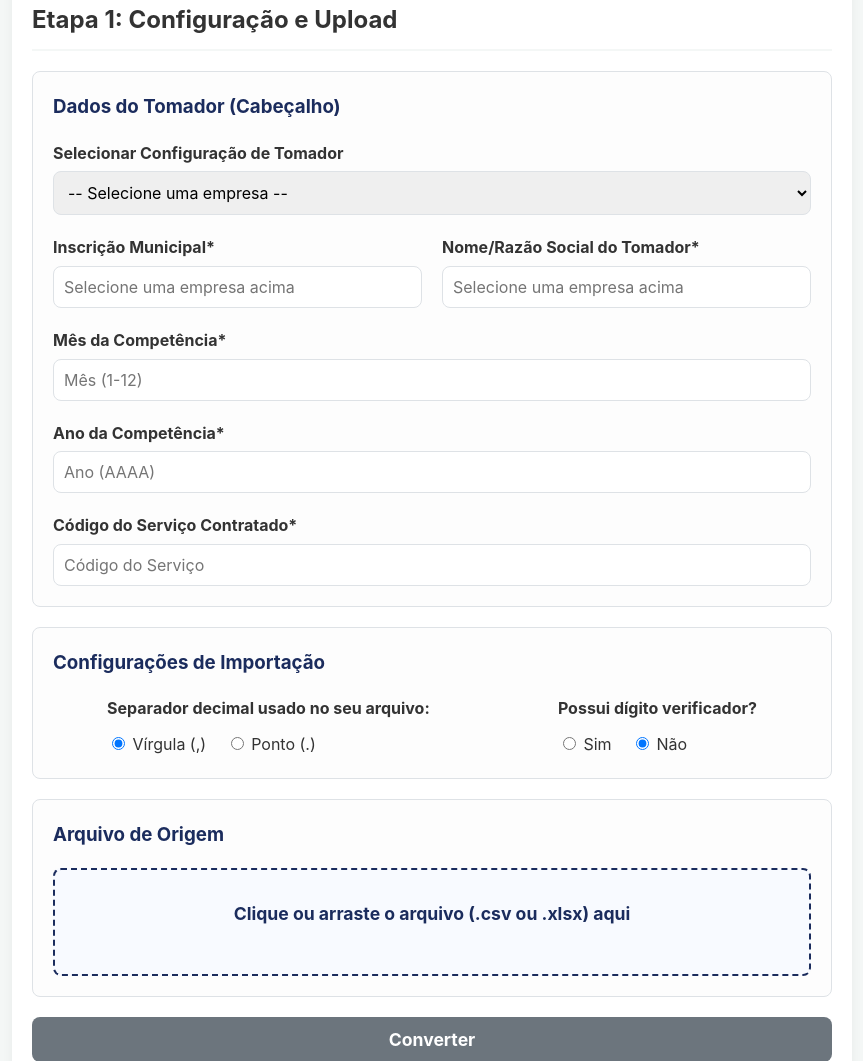
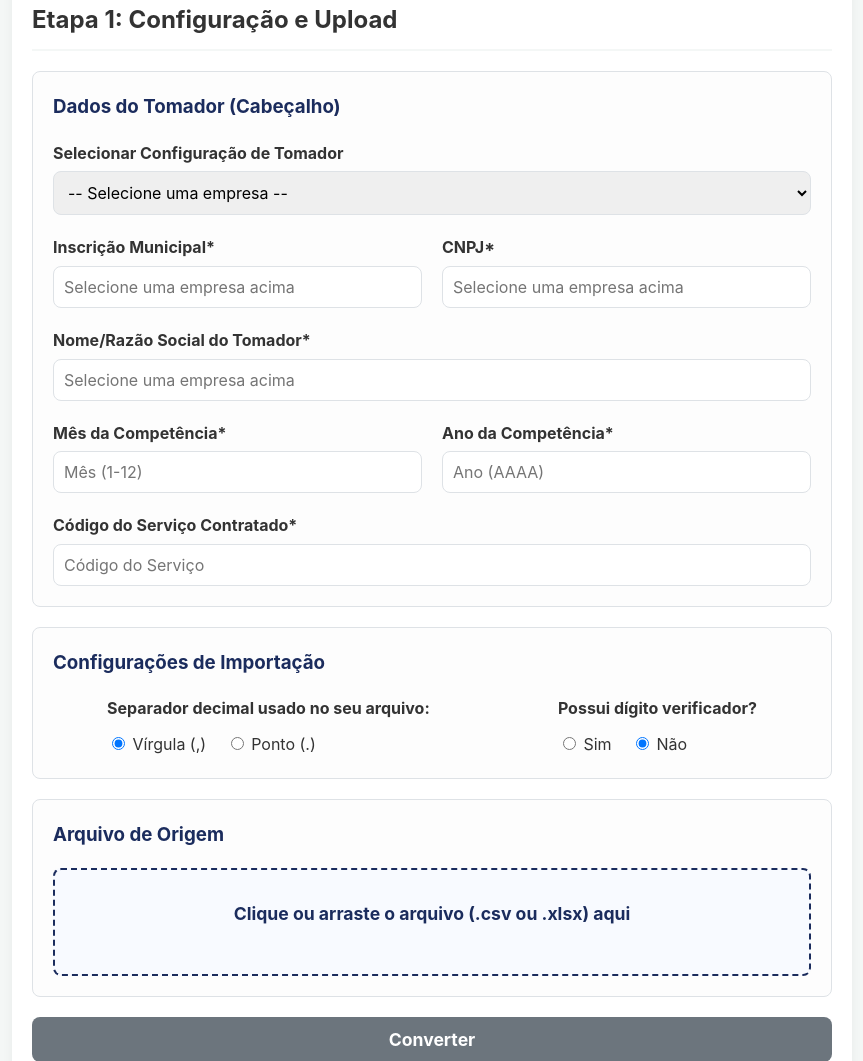
Before and after one commit to italofelipe01/projeto-nfe, a Flask app: page / in a window 1280 px wide. Shown: the part 429-1490 px from the top of the page, without its empty margins (208-1071 px from the left). Run offline with Flask 3, Linux system fonts and the light colour scheme; some web fonts are replaced.

Commit message:
feat(frontend): display CNPJ and validate excel
- app/file_handler.py:
    - Add missing `import openpyxl`.
    - Implement strict check for multiple sheets using `openpyxl`.
    - Raise `ValueError` with specific message if > 1 sheet.
- app/converter.py:
    - Update `process_conversion` to propagate the actual exception message as the main error message to the frontend.
- app/static/js/app.js:
    - Update `showError` to render detailed error lists if provided, enabling the user to see the specific validation failure in the UI table.

```diff
--- a/app/main.py
+++ b/app/main.py
@@ -29,7 +29,19 @@ def load_configurations():
             return []
         # Lê o CSV com separador ponto e vírgula e garante que todos os campos sejam strings
         df = pd.read_csv(csv_path, sep=";", dtype=str)
-        return df.to_dict("records")
+        records = df.to_dict("records")
+
+        # Formata o CNPJ para exibição
+        for record in records:
+            cnpj = record.get("cnpj", "")
+            if len(cnpj) == 14:
+                record["cnpj_formatted"] = (
+                    f"{cnpj[:2]}.{cnpj[2:5]}.{cnpj[5:8]}/{cnpj[8:12]}-{cnpj[12:]}"
+                )
+            else:
+                record["cnpj_formatted"] = cnpj
+
+        return records
     except Exception as e:
         logger.error(f"Erro ao ler CSV: {e}")
         return []
--- a/app/static/js/app.js
+++ b/app/static/js/app.js
@@ -39,6 +39,7 @@ document.addEventListener('DOMContentLoaded', () => {
     // Seletores dos campos do formulário
     const configSelector = document.getElementById('config-selector');
     const inscricaoInput = document.getElementById('inscricao_municipal');
+    const cnpjInput = document.getElementById('cnpj_tomador');
     const mesInput = document.getElementById('mes');
     const anoInput = document.getElementById('ano');
     const razaoInput = document.getElementById('razao_social');
@@ -120,9 +121,11 @@ document.addEventListener('DOMContentLoaded', () => {
         const selectedOption = configSelector.options[configSelector.selectedIndex];
         const razao = selectedOption.getAttribute('data-razao') || '';
         const inscricao = selectedOption.getAttribute('data-inscricao') || '';
+        const cnpj = selectedOption.getAttribute('data-cnpj') || '';
 
         razaoInput.value = razao;
         inscricaoInput.value = inscricao;
+        cnpjInput.value = cnpj;
 
         const now = new Date();
         now.setMonth(now.getMonth() - 1);
@@ -199,7 +202,7 @@ document.addEventListener('DOMContentLoaded', () => {
 
                 if (data.status === 'error') {
                     clearInterval(interval);
-                    showError(data.message);
+                    showError(data.message, data.error_details);
                     showStep(3);
                 }
 
@@ -251,11 +254,20 @@ document.addEventListener('DOMContentLoaded', () => {
         }
     }
 
-    function showError(message) {
+    function showError(message, details) {
         totalRecords.textContent = '0';
         successRecords.textContent = '0';
         errorRecords.textContent = 'N/A';
-        errorsContent.textContent = `Erro Crítico: ${message}`;
+
+        let content = `Erro Crítico: ${message}\n\n`;
+
+        if (details && Array.isArray(details)) {
+             details.forEach(item => {
+                content += `Linha ${item.line}: ${item.errors.join(', ')}\n`;
+            });
+        }
+
+        errorsContent.textContent = content;
         errorsList.classList.remove('hide');
         downloadBtn.disabled = true;
         // Esconde RPA em caso de erro fatal
--- a/app/templates/index.html
+++ b/app/templates/index.html
@@ -36,7 +36,8 @@
 
                                 {% for config in configurations %}
                                 <option value="{{ config.id }}" data-razao="{{ config.razao_social }}"
-                                    data-inscricao="{{ config.inscricao_municipal }}">
+                                    data-inscricao="{{ config.inscricao_municipal }}"
+                                    data-cnpj="{{ config.cnpj_formatted }}">
                                     {{ config.apelido }}
                                 </option>
                                 {% endfor %}
@@ -48,16 +49,21 @@
                                 placeholder="Selecione uma empresa acima" required>
                         </div>
                         <div class="form-group">
+                            <label for="cnpj_tomador">CNPJ*</label>
+                            <input type="text" name="cnpj_tomador" id="cnpj_tomador"
+                                placeholder="Selecione uma empresa acima" required>
+                        </div>
+                        <div class="form-group" style="grid-column: span 2;">
                             <label for="razao_social">Nome/Razão Social do Tomador*</label>
                             <input type="text" name="razao_social" id="razao_social"
                                 placeholder="Selecione uma empresa acima" required>
                         </div>
 
-                        <div class="form-group">
+                        <div class="form-group" style="grid-column: span 1;">
                             <label for="mes">Mês da Competência*</label>
                             <input type="number" name="mes" id="mes" placeholder="Mês (1-12)" min="1" max="12" required>
                         </div>
-                        <div class="form-group">
+                        <div class="form-group" style="grid-column: span 1;">
                             <label for="ano">Ano da Competência*</label>
                             <input type="number" name="ano" id="ano" placeholder="Ano (AAAA)" min="2000" max="2100"
                                 required>
```
Also changed, not shown: app/converter.py (+14 -1 lines), app/file_handler.py (+5 -6 lines), 1 other file.
